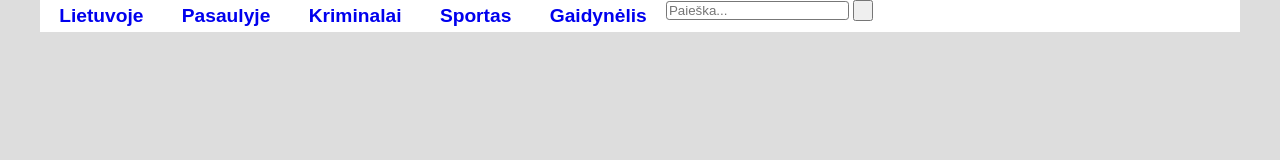
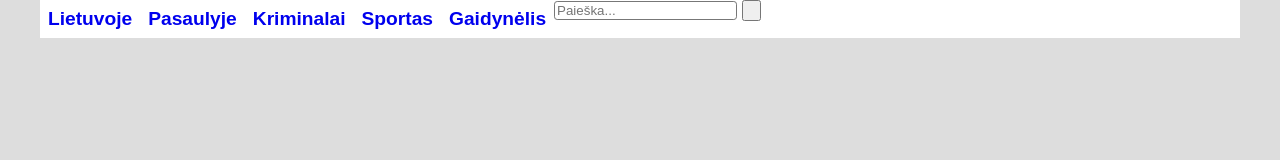
Before and after one commit to tgilvonas/bna-frontend, a plain HTML site: page index.html in a window 1280 px wide. Drawn offline with Linux system fonts and the light colour scheme.

Commit message:
CSS corrections

```diff
--- a/css/style.css
+++ b/css/style.css
@@ -44,8 +44,8 @@ body {
 
 }
 .main-menu li a {
-	padding: 1.2rem;
-	line-height: 2rem;
+	display: inline-block;
+	padding: 0.5rem;
 	font-size: 1.2rem;
 	font-weight: bold;
 	text-decoration: none;
```
